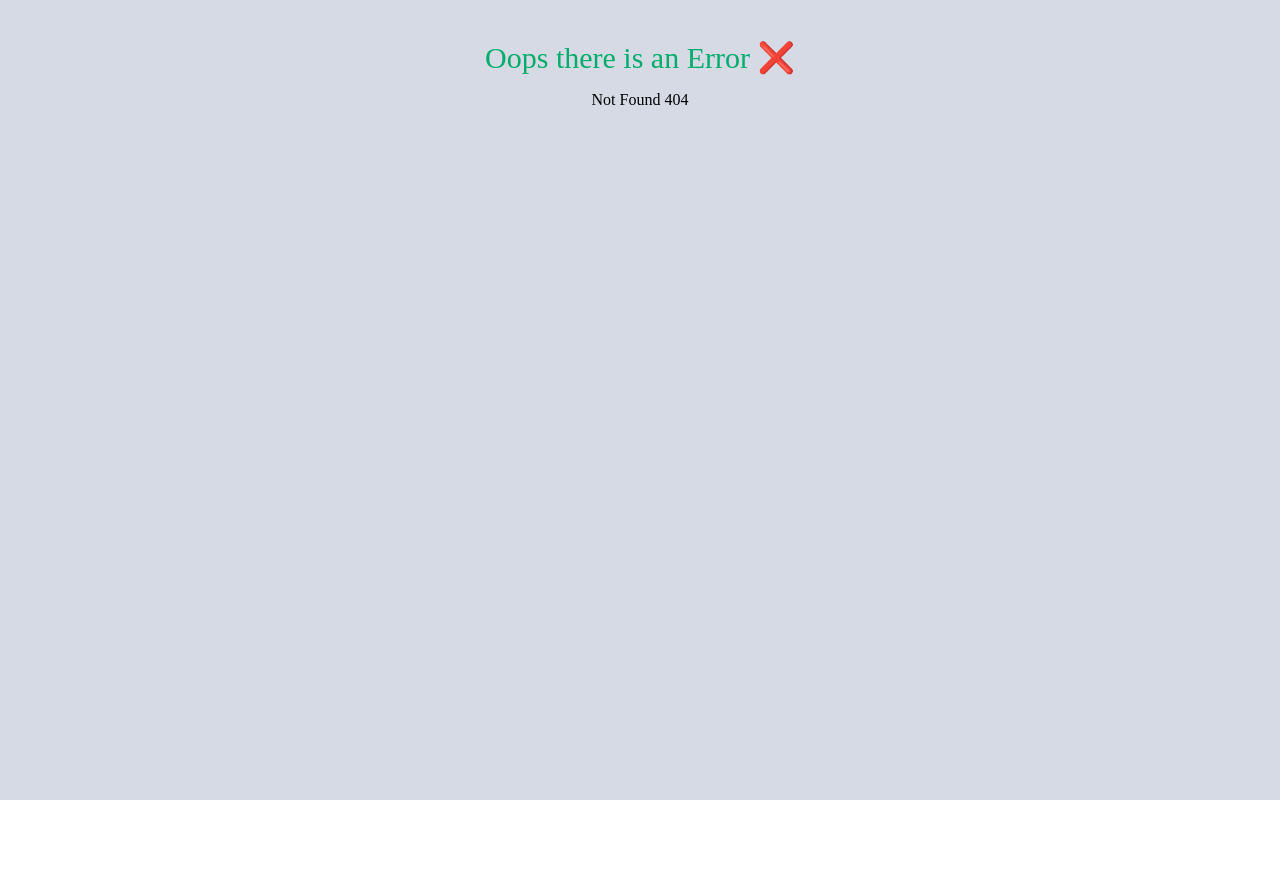
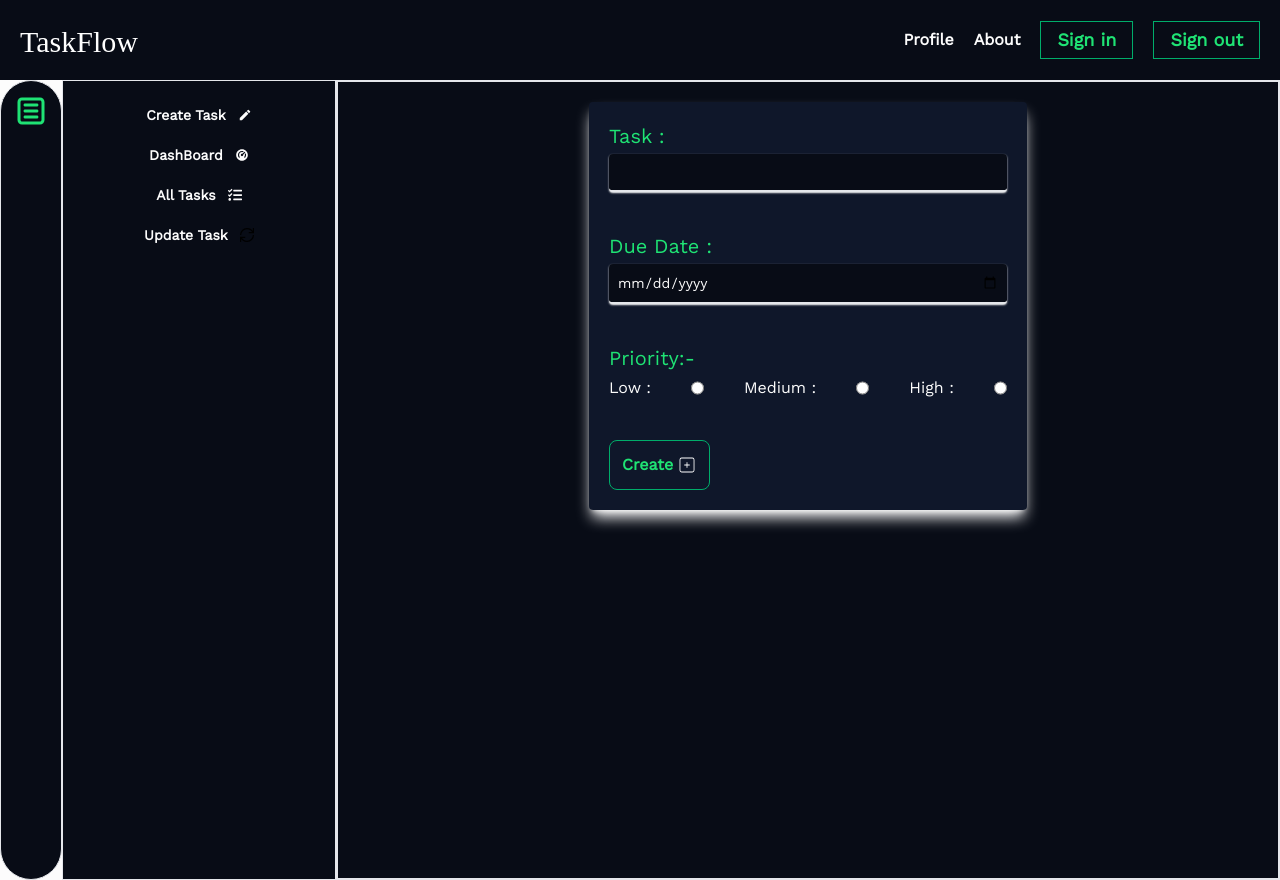
Before and after one commit to Saloni-FED/Task-Flow, a React (Vite) app in the folder client/: page /main/create in a window 1280 px wide. Before the commit this address had no page. Before the commit the page ends 800 px from the top, so only its background shows below. Built offline with nearby package versions, Linux system fonts and the light colour scheme; a web font is replaced by a local one.

Commit message:
created sidebar and form for create post

```diff
--- a/client/package.json
+++ b/client/package.json
@@ -14,6 +14,7 @@
     "react": "^18.2.0",
     "react-dom": "^18.2.0",
     "react-hook-form": "^7.49.0",
+    "react-icons": "^4.12.0",
     "react-router-dom": "^6.20.1"
   },
   "devDependencies": {
--- a/client/src/App.jsx
+++ b/client/src/App.jsx
@@ -1,36 +1,32 @@
 import Header from "./components/Header";
-import { createBrowserRouter,Outlet } from "react-router-dom";
+import { createBrowserRouter, Outlet } from "react-router-dom";
 import Error from "./components/Error";
 import Auth from "./components/auth/Auth";
 import Dashboard from "./components/dashboard/Dashboard";
-import Tasks from "./components/auth/posts/Tasks";
+import Tasks from "./components/posts/Tasks";
 function App() {
   return (
     <>
       <Header />
-      <Outlet/>
+      <Outlet />
     </>
   );
 }
 const router = createBrowserRouter([
   {
     path: "/",
-    element: <App />,
-    errorElement: <Error/>,
-    children:[
+    element: <Auth />,
+    errorElement: <Error />,
+  },
+  {
+    path: "/main",
+    element: <Header />,
+    children: [
       {
-         path: 'auth',
-         element: <Auth/>
+        path: "/main/create",
+        element: <Tasks />,
       },
-      {
-        path: 'dashboard',
-        element: <Dashboard/>
-     },
-     {
-      path:'createTask',
-      element: <Tasks/>
-     }
-    ]
+    ],
   },
 ]);
 
--- a/client/src/components/Header.jsx
+++ b/client/src/components/Header.jsx
@@ -1,17 +1,26 @@
-import React from 'react'
-
+import React from "react";
+import NavLinks from "./NavBar";
+import { Outlet } from "react-router-dom";
 const Header = () => {
   return (
-    <nav className='flex justify-between md:p-5 p-2 gap-5 relative'>
-        <h1 className="mt-1 font-logo text-3xl text-d_green">TaskFlow</h1>
-       <ul className="flex items-center  gap-5 font-body font-bold max-sm:absolute max-sm:top-20 max-sm:flex-col  max-sm:items-start" >
-        <li className="text-custom_black">Profile</li>
-        <li className="text-custom_black">About</li>
-        <li className='buttons'>Sign in </li>
-        <li className="buttons">Sign out</li>
-       </ul>
-    </nav>
-  )
-}
+    <>
+      <header>
+        <nav className=" w-full flex justify-between md:p-5 p-2 gap-5 max-sm:flex-col bg-custom_black ">
+          <h1 className="mt-1 font-logo text-3xl text-white">TaskFlow</h1>
+          <ul className="flex items-center  gap-5 font-body font-bold  max-sm:top-20 max-sm:flex-col  max-sm:items-start">
+            <li className="text-custom_white">Profile</li>
+            <li className="text-custom_white">About</li>
+            <li className="buttons">Sign in </li>
+            <li className="buttons">Sign out</li>
+          </ul>
+        </nav>
+        <div className="flex max-sm:flex-col">
+          <NavLinks />
+          <Outlet />
+        </div>
+      </header>
+    </>
+  );
+};
 
-export default Header
+export default Header;
--- /dev/null
+++ b/client/src/components/NavBar.jsx
@@ -0,0 +1,61 @@
+import React from "react";
+import { CgMenuBoxed } from "react-icons/cg";
+import { MdCreate } from "react-icons/md";
+import { RiDashboard2Fill } from "react-icons/ri";
+import { FaTasks } from "react-icons/fa";
+import { GrUpdate } from "react-icons/gr";
+import { useState } from "react";
+import { NavLink } from "react-router-dom";
+const NavLinks = () => {
+  const [isShow, setIsShow] = useState(true);
+  const handleClick = () => {
+    setIsShow((prevClick) => !prevClick);
+  };
+  return (
+    <>
+      <div className="border p-3 max-sm:p-1 w-fit rounded-full bg-custom_black max-sm:hidden">
+        <CgMenuBoxed
+          className="text-4xl max-sm:text-xl text-l_green text-bold"
+          onClick={handleClick}
+        />
+      </div>
+      {isShow && (
+        <nav className="border w-fit max-sm:w-full max-sm:h-fit h-screen px-24 pt-3 max-sm:p-1 max-sm:px-0 bg-custom_black truncate">
+          <ul className="flex flex-col justify-center items-center max-sm:flex-row  max-sm:gap-3 gap-5 text-custom_white font-body font-bold text-sm mt-3">
+            <NavLink to = "/main/create">
+              <li className="flex-row max-sm:flex-col max-sm:text-xs max-sm:gap-1 transition-y hover:translate-x-1 max">
+                Create Task
+                <span>
+                  <MdCreate />
+                </span>
+              </li>
+            </NavLink>
+
+            <li className="flex-row max-sm:flex-col max-sm:text-xs max-sm:gap-1 transition-y hover:translate-x-1 ">
+              DashBoard
+              <span>
+                <RiDashboard2Fill />
+              </span>
+            </li>
+            <li className="flex-row max-sm:flex-col max-sm:text-xs max-sm:gap-1 transition-y hover:translate-x-1 ">
+              All Tasks{" "}
+              <span>
+                <FaTasks />
+              </span>
+            </li>
+            <li className="flex-row max-sm:flex-col max-sm:text-xs max-sm:gap-1 transition-y hover:translate-x-1">
+              Update Task{" "}
+              <span>
+                <GrUpdate />
+              </span>
+            </li>
+            {/* <li>Share task</li>
+          <li>Add User</li> */}
+          </ul>
+        </nav>
+      )}
+    </>
+  );
+};
+
+export default NavLinks;
--- a/client/src/components/auth/Auth.jsx
+++ b/client/src/components/auth/Auth.jsx
@@ -2,6 +2,7 @@ import React from "react";
 import { signIn, signUp } from "../../api";
 import { useState } from "react";
 import { useForm } from "react-hook-form";
+import { useNavigate } from "react-router-dom"
 const Auth = () => {
   const [isSignUp, setIsSignup] = useState(false);
   const {
@@ -23,10 +24,12 @@ const Auth = () => {
         const { data } = await signUp(formData);
         const token = data.token;
         console.log(token);
+        useNavigate("/main")
       } else {
         const { data } = await signIn(formData);
         const token = data.token;
         console.log(token);
+        useNavigate("/main")
       }
     } catch (error) {
       console.log(error);
--- a/client/src/components/auth/posts/Tasks.jsx
+++ /dev/null
@@ -1,17 +0,0 @@
-import React from "react";
-import { useState } from "react";
-const Tasks = () => {
-  const [show, setShow] = useState(false);
-  const handleIsShow = () => {
-    console.log(show)
-    setShow((prevShow) => !prevShow);
-  };
-  return (
-    <div>
-      <button onClick={handleIsShow} className="border p-3">Create</button>
-      {show && <input type="text" className="border w-fit "></input>}
-    </div>
-  );
-};
-
-export default Tasks;
--- /dev/null
+++ b/client/src/components/posts/Tasks.jsx
@@ -0,0 +1,41 @@
+import React from "react";
+import { useState } from "react";
+import { CiSquarePlus } from "react-icons/ci";
+const Tasks = () => {
+  return (
+    <div className="border-2  z-50 w-full max-sm:h-full  h-screen truncate  flex justify-center p-5  bg-custom_black ">
+      <form className="flex flex-col gap-10 p-5 w-fit h-fit max-sm:w-screen truncate rounded shadow-lg shadow-white text-custom_white bg-slate-900 font-body">
+        <div className="flex flex-col gap-1">
+          <label className="text-xl  text-l_green ">Task :</label>
+          <input type="text" className="tasks_input" />
+        </div>
+        <div className="flex flex-col gap-1 ">
+          <label className="text-xl  text-l_green ">Due Date :</label>
+          <input type="date" className="tasks_input" />
+        </div>
+        <div className="flex flex-col gap-1  ">
+          <div className="text-xl  text-l_green">
+            {" "}
+            <h1 >Priority:-</h1>
+          </div>
+          <div className="flex gap-10 ">
+            <label htmlFor="">Low : </label>
+            <input type="radio" name="priority" />
+            <label htmlFor="">Medium : </label>
+            <input type="radio" name="priority" />
+            <label htmlFor="">High : </label>
+            <input type="radio" name="priority" />
+          </div>
+        </div>
+        <button
+          type="submit"
+          className="flex justify-start items-center gap-1 border w-fit p-3 text-l_green font-bold border-d_green rounded-lg"
+        >
+          Create <CiSquarePlus className="text-white text-xl " />{" "}
+        </button>
+      </form>
+    </div>
+  );
+};
+
+export default Tasks;
--- a/client/src/index.css
+++ b/client/src/index.css
@@ -3,6 +3,10 @@
 @tailwind base;
 @tailwind components;
 @tailwind utilities;
+
+body{
+  background-color: #fcfcfc;
+}
 
 @layer components {
   .buttons {
@@ -11,4 +15,13 @@
   .input {
     @apply w-full p-3 rounded outline-l_green
   }
+  .flex-row{
+    @apply flex gap-3 justify-center items-center
+  }
+  .transition-y{
+    @apply transition transform duration-150 cursor-pointer
+  }
+  .tasks_input{
+    @apply outline-none p-2 text-sm border-b-2 shadow-sm shadow-white rounded bg-custom_black
+  }
 }
```
Also changed, not shown: 1 other file (tests, documents, lock files or other folders).
